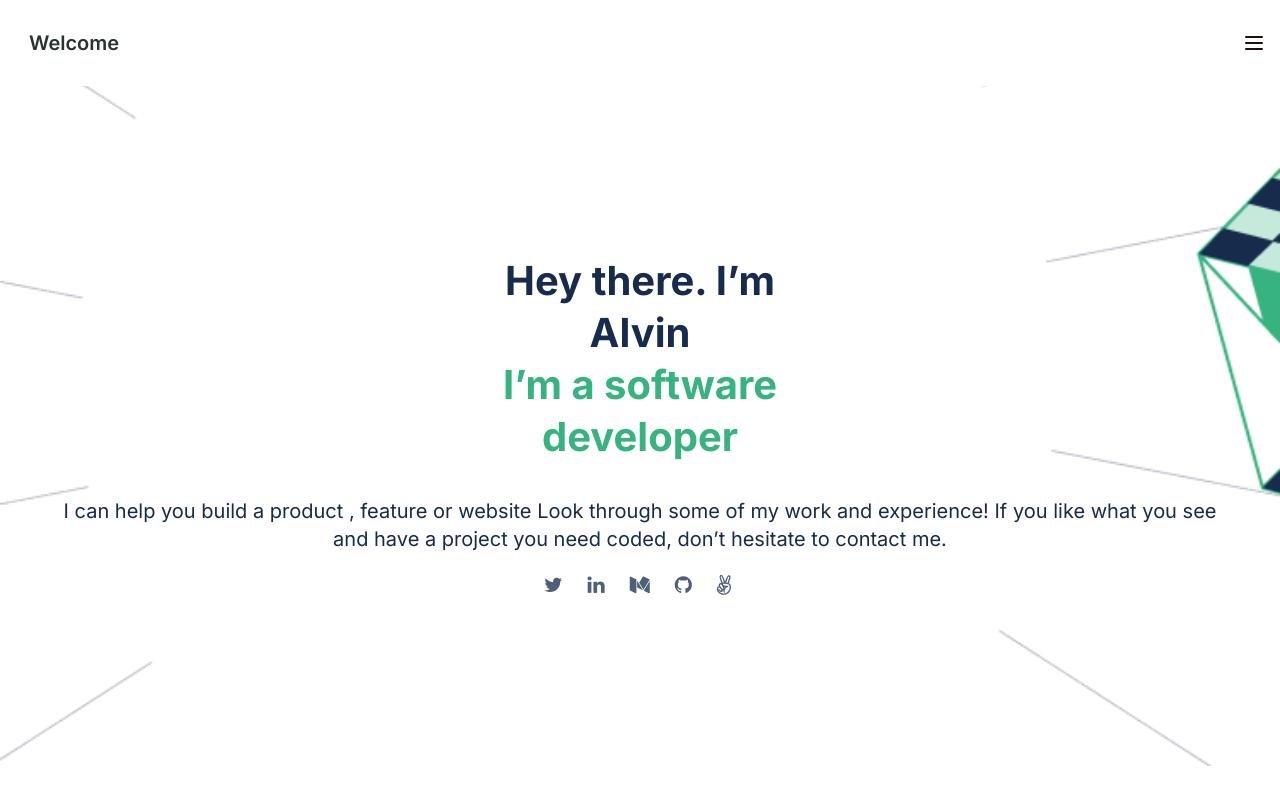
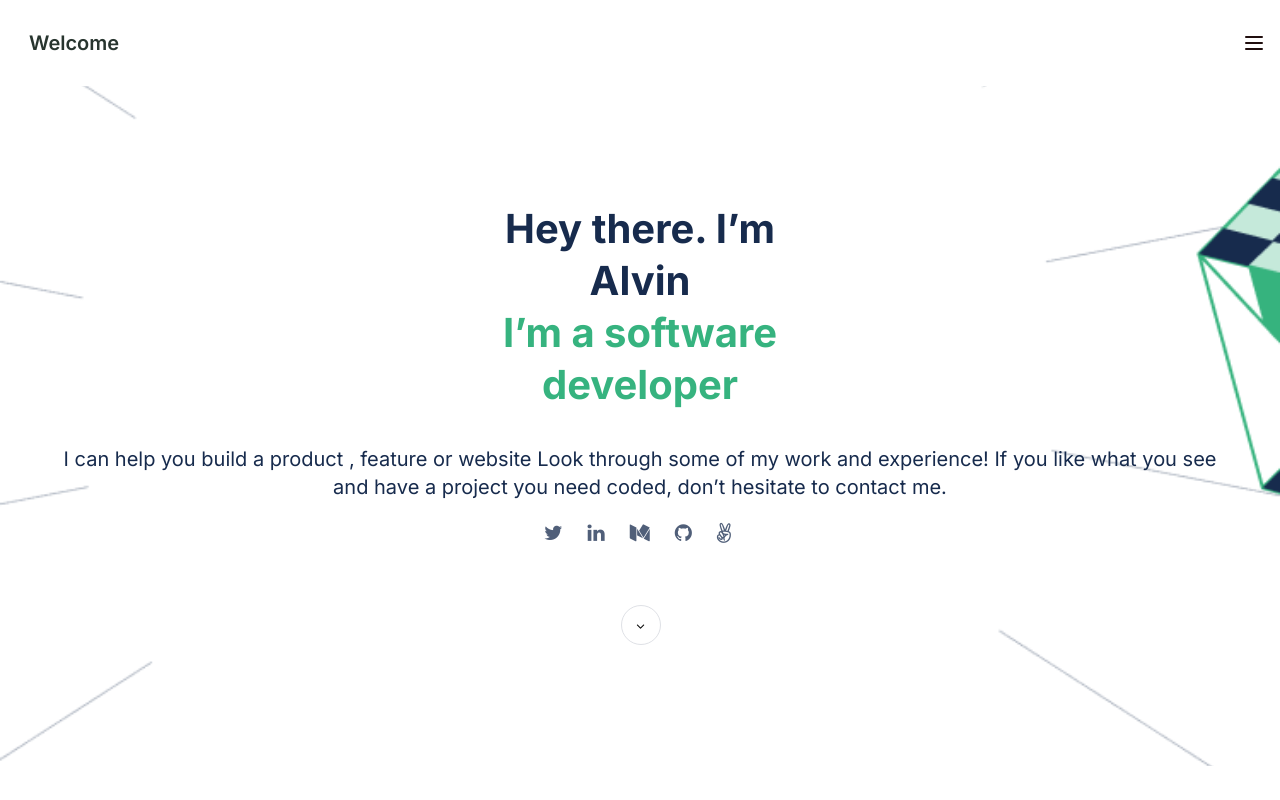
Before and after one commit to alvinlouis29/My-Portfolio-Website, a website: page index.html in a window 1280 px wide. Drawn offline with Linux system fonts and the light colour scheme.

Commit message:
Added button to dropdown

```diff
--- a/index.html
+++ b/index.html
@@ -51,6 +51,7 @@
                     <li ><a href=""><i class="fa fa-angellist"></i></a></li>
                 </ul>
             </div>
+            <button class="btn arrow"> <i class="fa fa-angle-down"> </i></button>
         </section>
     </section>
 </body>
--- a/package.json
+++ b/package.json
@@ -11,6 +11,7 @@
   "version": "1.0.0",
   "main": "index.js",
   "dependencies": {
+    "@fortawesome/fontawesome-free": "^6.1.0",
     "abab": "^2.0.5",
     "abbrev": "^1.1.1",
     "acorn": "^8.7.0",
--- a/style.css
+++ b/style.css
@@ -162,3 +162,27 @@ h1 {
   padding: 0 10px;
   color: #505f79;
 }
+
+.arrow {
+  display: flex;
+  flex-direction: row;
+  align-items: flex-start;
+  padding: 8px;
+  border: 1px solid #DFE1E6;
+  border-radius: 32px;
+  position: relative;
+  width: 40px;
+  height: 40px;
+  left: calc(50% - 40px/2 + 0.5px);
+  bottom: 4px;
+  margin-top: 64px;
+  background: #FFFFFF;
+}
+
+.arrow i {
+  position: absolute;
+  left: 25%;
+  right: 25%;
+  top: 37.5%;
+  bottom: 37.5%;
+}
```
Also changed, not shown: 1 other file.
